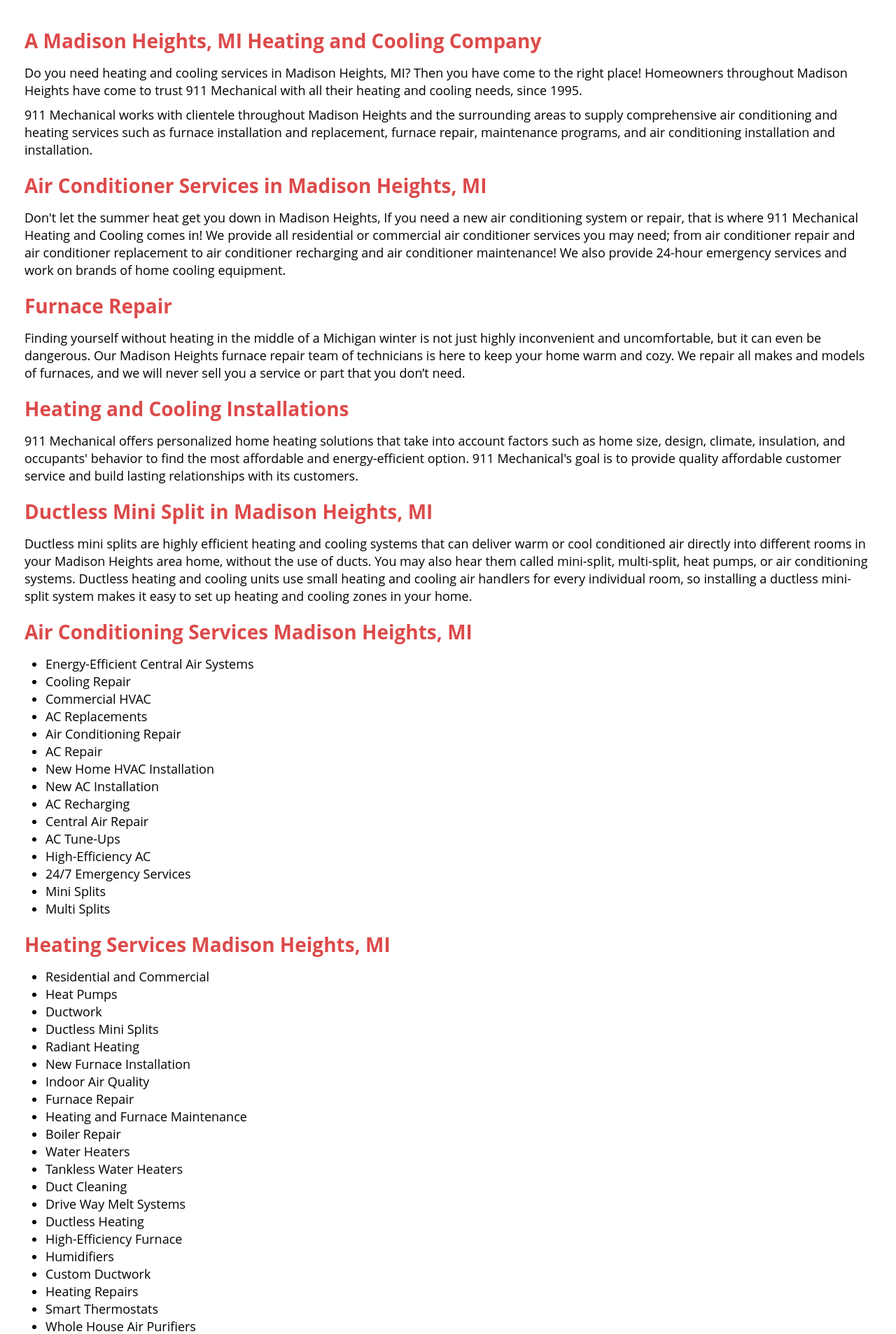
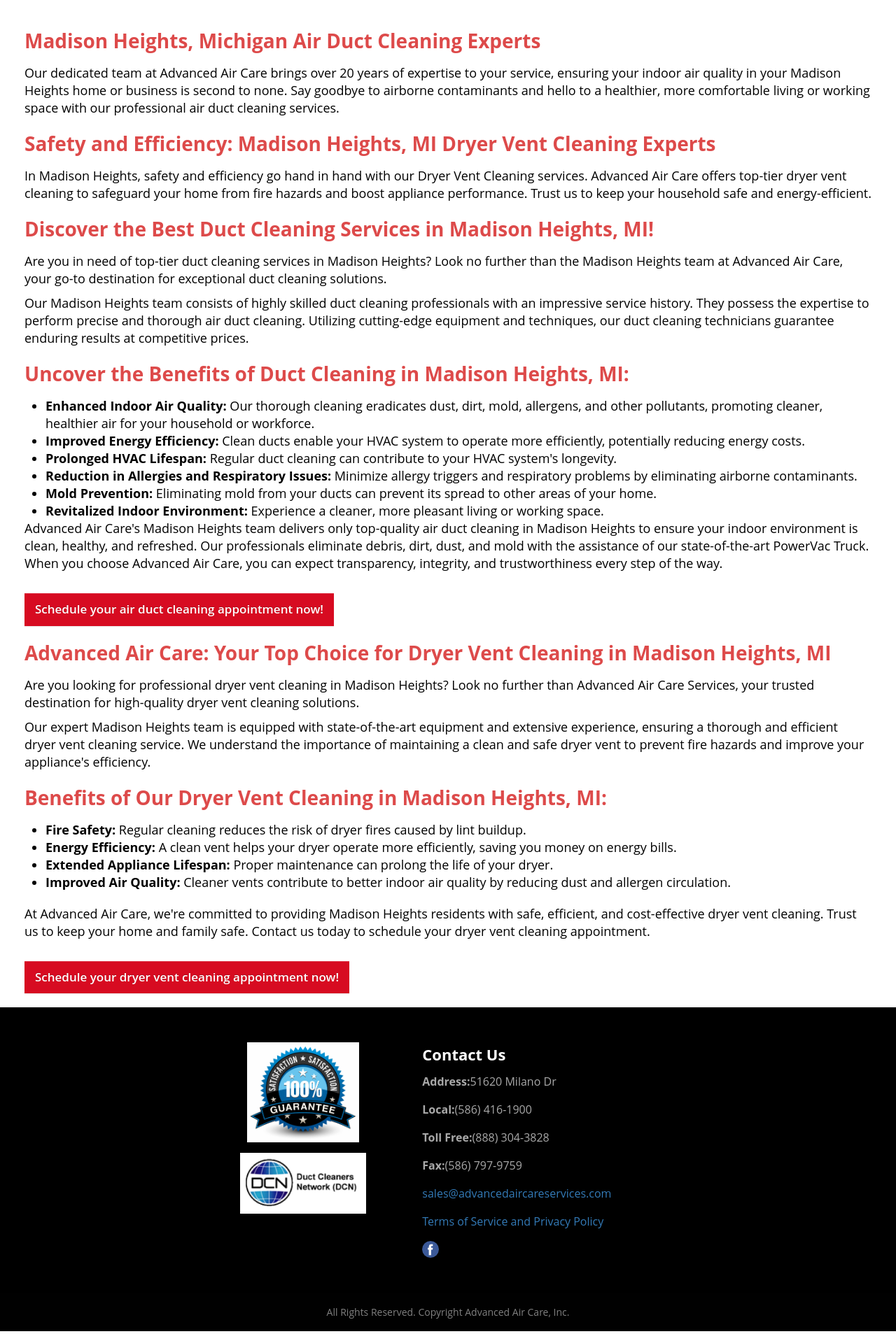
Before and after one commit to AbubakarCinnova/aircare, a PHP site: page /service-area/madison-heights.php in a window 1280 px wide. Shown: the part 145-2052 px from the top of the page at 70% size. Run offline with PHP 8.4, Linux system fonts and the light colour scheme; some libraries are stand-ins or nearby versions.

Commit message:
Update madison-heights.php

```diff
--- a/service-area/madison-heights.php
+++ b/service-area/madison-heights.php
@@ -1,19 +1,14 @@
 <?php include_once('../header.php') ?>
-<title>Furnace Repair Madison Heights, MI | AC Repair| HVAC Madison Heights, MI| 911 Mechanical Heating &amp; Cooling </title>
+
+<title>Madison Heights, Michigan Air Duct and Dryer Vent Cleaning Services</title>
 
 
-<meta name="description" content= " Do you need heating and cooling services in Madison Heights, MI? Then you have come to the right place! Homeowners throughout  Madison Heights have come to trust 911 Mechanical with all their heating and cooling needs, since 1995.   " />
 
 
-<meta name="keywords" content=" Heating, Cooling, Heating, Air conditioning, HVAC, Heating &amp; Cooling, Air conditioning, Furnace, Madison Heights, MI, new home HVAC, air conditioning repair, central air repair, furnace repair, ductless mini split." />
+<meta name="description"
+    content=" Elevate indoor air quality and safety in
 
-
-<meta name="rating" content="general" />
-<meta name="revisit-after" content="3 days" />
-<meta name="robots" content="index, follow" />
-<meta name="classification" content=" Furnace, Heating, Cooling, Heating &amp; Air conditioning, Heating &amp; Cooling, Air conditioning, Furnace, HVAC Madison Heights, MI" />
-<meta name="author" content="MG" />
-
+Madison Heights with our expert air duct and dryer vent cleaning services. Breathe easier and protect your home. Contact us today!">
 <?php include_once('../menu.php') ?>
 </head>
 
@@ -28,116 +23,117 @@
                         <div class="row">
                             <div class="col-lg-12">
 
-                                <h2>A Madison Heights, MI Heating and Cooling Company</h2>
+                                <h2>Madison Heights, Michigan Air Duct Cleaning Experts</h2>
 
+                                <p>Our dedicated team at Advanced Air Care brings over 20 years of expertise to your
+                                    service, ensuring your indoor
+                                    air quality in your Madison Heights home or business is second to none. Say goodbye
+                                    to airborne contaminants and
+                                    hello to a healthier, more comfortable living or working space with our professional
+                                    air duct cleaning services.</p>
 
-                                <p>Do you need heating and cooling services in Madison Heights, MI? Then you have come
-                                    to
-                                    the right place! Homeowners throughout Madison Heights have come to trust 911
-                                    Mechanical with all their heating and cooling needs, since 1995.</p>
+                                <h2>Safety and Efficiency: Madison Heights, MI Dryer Vent Cleaning Experts</h2>
 
+                                <p>In Madison Heights, safety and efficiency go hand in hand with our Dryer Vent
+                                    Cleaning services. Advanced Air Care
+                                    offers top-tier dryer vent cleaning to safeguard your home from fire hazards and
+                                    boost appliance performance.
+                                    Trust us to keep your household safe and energy-efficient.</p>
 
-                                <p> 911 Mechanical works with clientele throughout Madison Heights and the surrounding
-                                    areas to supply comprehensive air conditioning and heating services such as furnace
-                                    installation and replacement, furnace repair, maintenance programs, and air
-                                    conditioning
-                                    installation and installation.</p>
+                                <h2>Discover the Best Duct Cleaning Services in Madison Heights, MI!</h2>
 
+                                <p>Are you in need of top-tier duct cleaning services in Madison Heights? Look no
+                                    further than the Madison Heights team
+                                    at Advanced Air Care, your go-to destination for exceptional duct cleaning
+                                    solutions.</p>
 
-                                <h2>Air Conditioner Services in Madison Heights, MI</h2>
-                                <p>Don't let the summer heat get you down in Madison Heights, If you need a new air
-                                    conditioning system or repair, that is where 911 Mechanical Heating and Cooling
-                                    comes
-                                    in! We provide all residential or commercial air conditioner services you may need;
-                                    from
-                                    air conditioner repair and air conditioner replacement to air conditioner recharging
-                                    and
-                                    air conditioner maintenance! We also provide 24-hour emergency services and work on
-                                    brands of home cooling equipment.</p>
+                                <p>Our Madison Heights team consists of highly skilled duct cleaning professionals with
+                                    an impressive service history.
+                                    They possess the expertise to perform precise and thorough air duct cleaning.
+                                    Utilizing cutting-edge equipment and
+                                    techniques, our duct cleaning technicians guarantee enduring results at competitive
+                                    prices.</p>
 
+                                <h2>Uncover the Benefits of Duct Cleaning in Madison Heights, MI:</h2>
 
-                                <h2>Furnace Repair</h2>
-                                <p>Finding yourself without heating in the middle of a Michigan winter is not just
-                                    highly
-                                    inconvenient and uncomfortable, but it can even be dangerous. Our Madison Heights
-                                    furnace repair team of technicians is here to keep your home warm and cozy. We
-                                    repair
-                                    all makes and models of furnaces, and we will never sell you a service or part that
-                                    you
-                                    don’t need.</p>
+                                <ul>
+                                    <li><strong>Enhanced Indoor Air Quality:</strong> Our thorough cleaning eradicates
+                                        dust, dirt, mold, allergens,
+                                        and other pollutants, promoting cleaner, healthier air for your household or
+                                        workforce.</li>
+                                    <li><strong>Improved Energy Efficiency:</strong> Clean ducts enable your HVAC system
+                                        to operate more efficiently,
+                                        potentially reducing energy costs.</li>
+                                    <li><strong>Prolonged HVAC Lifespan:</strong> Regular duct cleaning can contribute
+                                        to your HVAC system's
+                                        longevity.</li>
+                                    <li><strong>Reduction in Allergies and Respiratory Issues:</strong> Minimize allergy
+                                        triggers and respiratory
+                                        problems by eliminating airborne contaminants.</li>
+                                    <li><strong>Mold Prevention:</strong> Eliminating mold from your ducts can prevent
+                                        its spread to other areas of
+                                        your home.</li>
+                                    <li><strong>Revitalized Indoor Environment:</strong> Experience a cleaner, more
+                                        pleasant living or working space.
+                                    </li>
+                                </ul>
 
+                                <p>Advanced Air Care's Madison Heights team delivers only top-quality air duct cleaning
+                                    in Madison Heights to ensure
+                                    your indoor environment is clean, healthy, and refreshed. Our professionals
+                                    eliminate debris, dirt, dust, and mold
+                                    with the assistance of our state-of-the-art PowerVac Truck. When you choose Advanced
+                                    Air Care, you can expect
+                                    transparency, integrity, and trustworthiness every step of the way.</p>
 
-                                <h2>Heating and Cooling Installations</h2>
-                                <p>911 Mechanical offers personalized home heating solutions that take into account
-                                    factors
-                                    such as home size, design, climate, insulation, and occupants' behavior to find the
-                                    most
-                                    affordable and energy-efficient option. 911 Mechanical's goal is to provide quality
-                                    affordable customer service and build lasting relationships with its customers.</p>
+                                <br>
 
+                                <a href="#" class="btn btn-warning service-btn">Schedule your air duct cleaning
+                                    appointment now!</a>
+                                <br>
 
-                                <h2>Ductless Mini Split in Madison Heights, MI</h2>
-                                <p>Ductless mini splits are highly efficient heating and cooling systems that can
-                                    deliver
-                                    warm or cool conditioned air directly into different rooms in your Madison Heights
-                                    area
-                                    home, without the use of ducts. You may also hear them called mini-split,
-                                    multi-split,
-                                    heat pumps, or air conditioning systems. Ductless heating and cooling units use
-                                    small
-                                    heating and cooling air handlers for every individual room, so installing a ductless
-                                    mini-split system makes it easy to set up heating and cooling zones in your home.
+                                <h2>Advanced Air Care: Your Top Choice for Dryer Vent Cleaning in Madison Heights, MI
+                                </h2>
+
+                                <p>Are you looking for professional dryer vent cleaning in Madison Heights? Look no
+                                    further than Advanced Air Care
+                                    Services, your trusted destination for high-quality dryer vent cleaning solutions.
                                 </p>
 
-                                <h2> Air Conditioning Services Madison Heights, MI</h2>
+                                <p>Our expert Madison Heights team is equipped with state-of-the-art equipment and
+                                    extensive experience, ensuring a
+                                    thorough and efficient dryer vent cleaning service. We understand the importance of
+                                    maintaining a clean and safe
+                                    dryer vent to prevent fire hazards and improve your appliance's efficiency.</p>
+
+                                <h2>Benefits of Our Dryer Vent Cleaning in Madison Heights, MI:</h2>
+
                                 <ul>
-                                    <li>Energy-Efficient Central Air Systems</li>
-                                    <li>Cooling Repair</li>
-                                    <li>Commercial HVAC</li>
-                                    <li>AC Replacements</li>
-                                    <li>Air Conditioning Repair</li>
-                                    <li>AC Repair</li>
-                                    <li>New Home HVAC Installation</li>
-                                    <li>New AC Installation</li>
-                                    <li>AC Recharging</li>
-                                    <li>Central Air Repair</li>
-                                    <li>AC Tune-Ups</li>
-                                    <li>High-Efficiency AC</li>
-                                    <li>24/7 Emergency Services</li>
-                                    <li>Mini Splits </li>
-                                    <li>Multi Splits</li>
+                                    <li><strong>Fire Safety:</strong> Regular cleaning reduces the risk of dryer fires
+                                        caused by lint buildup.</li>
+                                    <li><strong>Energy Efficiency:</strong> A clean vent helps your dryer operate more
+                                        efficiently, saving you money
+                                        on energy bills.</li>
+                                    <li><strong>Extended Appliance Lifespan:</strong> Proper maintenance can prolong the
+                                        life of your dryer.</li>
+                                    <li><strong>Improved Air Quality:</strong> Cleaner vents contribute to better indoor
+                                        air quality by reducing dust
+                                        and allergen circulation.</li>
                                 </ul>
-                                <h2>Heating Services Madison Heights, MI</h2>
-                                <ul>
-                                    <li>Residential and Commercial</li>
-                                    <li>Heat Pumps</li>
-                                    <li>Ductwork</li>
-                                    <li>Ductless Mini Splits</li>
-                                    <li>Radiant Heating</li>
-                                    <li>New Furnace Installation</li>
-                                    <li>Indoor Air Quality</li>
-                                    <li>Furnace Repair</li>
-                                    <li>Heating and Furnace Maintenance</li>
-                                    <li>Boiler Repair</li>
-                                    <li>Water Heaters</li>
-                                    <li>Tankless Water Heaters</li>
-                                    <li>Duct Cleaning</li>
-                                    <li>Drive Way Melt Systems</li>
-                                    <li>Ductless Heating</li>
-                                    <li>High-Efficiency Furnace</li>
-                                    <li>Humidifiers</li>
-                                    <li>Custom Ductwork</li>
-                                    <li>Heating Repairs</li>
-                                    <li>Smart Thermostats</li>
-                                    <li>Whole House Air Purifiers</li>
-                                    <li>Dual Fuel Systems</li>
-                                    <li>Whole House Dehumidifiers</li>
-                                    <li>Heating Installation</li>
-                                    <li>Heating Repair</li>
-                                </ul>
+
                                 <br>
 
-                                <p>911 Mechanical is your local Heating and HVAC Installation Expert in Madison Heights, Michigan.</p>
+                                <p>At Advanced Air Care, we're committed to providing Madison Heights residents with
+                                    safe, efficient, and
+                                    cost-effective dryer vent cleaning. Trust us to keep your home and family safe.
+                                    Contact us today to schedule your
+                                    dryer vent cleaning appointment.</p>
+
+                                <br>
+
+                                <a href="#" class="btn btn-warning service-btn">Schedule your dryer vent cleaning
+                                    appointment now!</a>
+                                <br>
 
 
 
```
